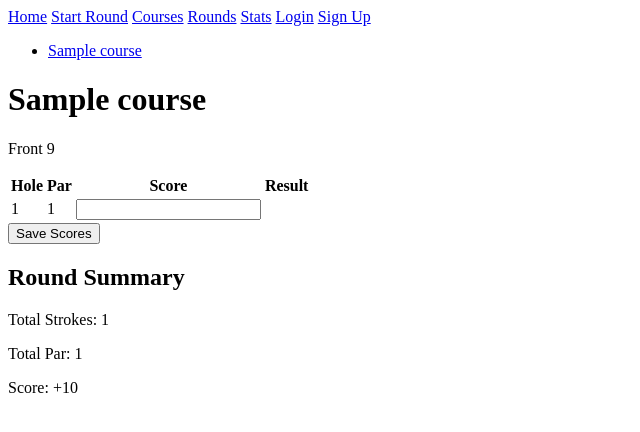
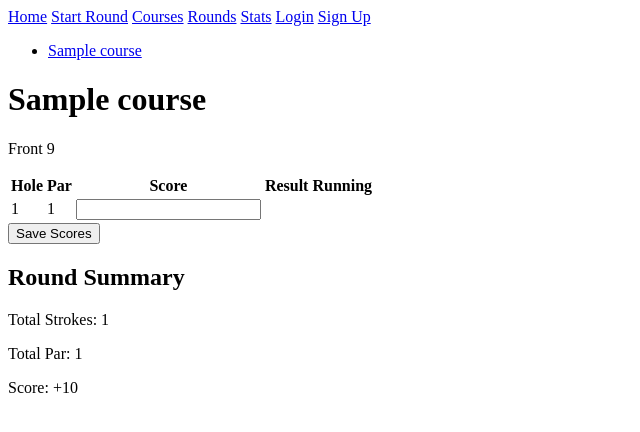
Before and after one commit to N-Smillie/golf-tracker-project, a Django app: template rounds/templates/rounds/round_detail.html in a window 1280 px wide. Shown: the top 432 px of the page, without its empty margins (0-640 px from the left). Run offline with Django 4.2, Linux system fonts and the light colour scheme; tables that the repository leaves empty hold one stand-in row (values such as "Sample post"); the template is opened without the code that fills it: values that come from a table or form of the project are taken from there, most other values are stand-ins (such as "Sample title", 1, 10 or a date in 2020).

Commit message:
added running total to view to show current over/under par score after each score is submitted

```diff
--- a/rounds/templates/rounds/round_detail.html
+++ b/rounds/templates/rounds/round_detail.html
@@ -14,6 +14,7 @@
             <th>Par</th>
             <th>Score</th>
             <th>Result</th>
+            <th>Running</th>
         </tr>
 
         {% for hole in holes %}
@@ -49,6 +50,17 @@
 
                 {% endif %}
             </td>
+            <td>
+                {% if hole.running_total is not None %}
+                    {% if hole.running_total > 0 %}
+                        +{{ hole.running_total }}
+                    {% elif hole.running_total < 0 %}
+                        {{ hole.running_total }}
+                    {% else %}
+                        Even
+                    {% endif %}
+                {% endif %}
+            </td>
         </tr>
         {% endfor %}
     </table>
--- a/rounds/views.py
+++ b/rounds/views.py
@@ -63,6 +63,7 @@ def round_detail(request, round_id):
     # Give score to each hole
     total_strokes = 0
     total_par = 0
+    running_score = 0
 
     for hole in holes:
         hole.score = scores.get(hole.id)
@@ -75,6 +76,10 @@ def round_detail(request, round_id):
 
             # Calculation for difference between score and par
             hole.diff = hole.score - hole.par
+
+            # Running Total
+            running_score += hole.diff
+            hole.running_total = running_score
 
             # Determine result (birdie/bogey etc)
             if hole.diff == -3:
@@ -96,6 +101,7 @@ def round_detail(request, round_id):
         else:
             hole.diff = None
             hole.result = ""
+            hole.running_total = None
 
 
     # Calculation for over/under par
```
